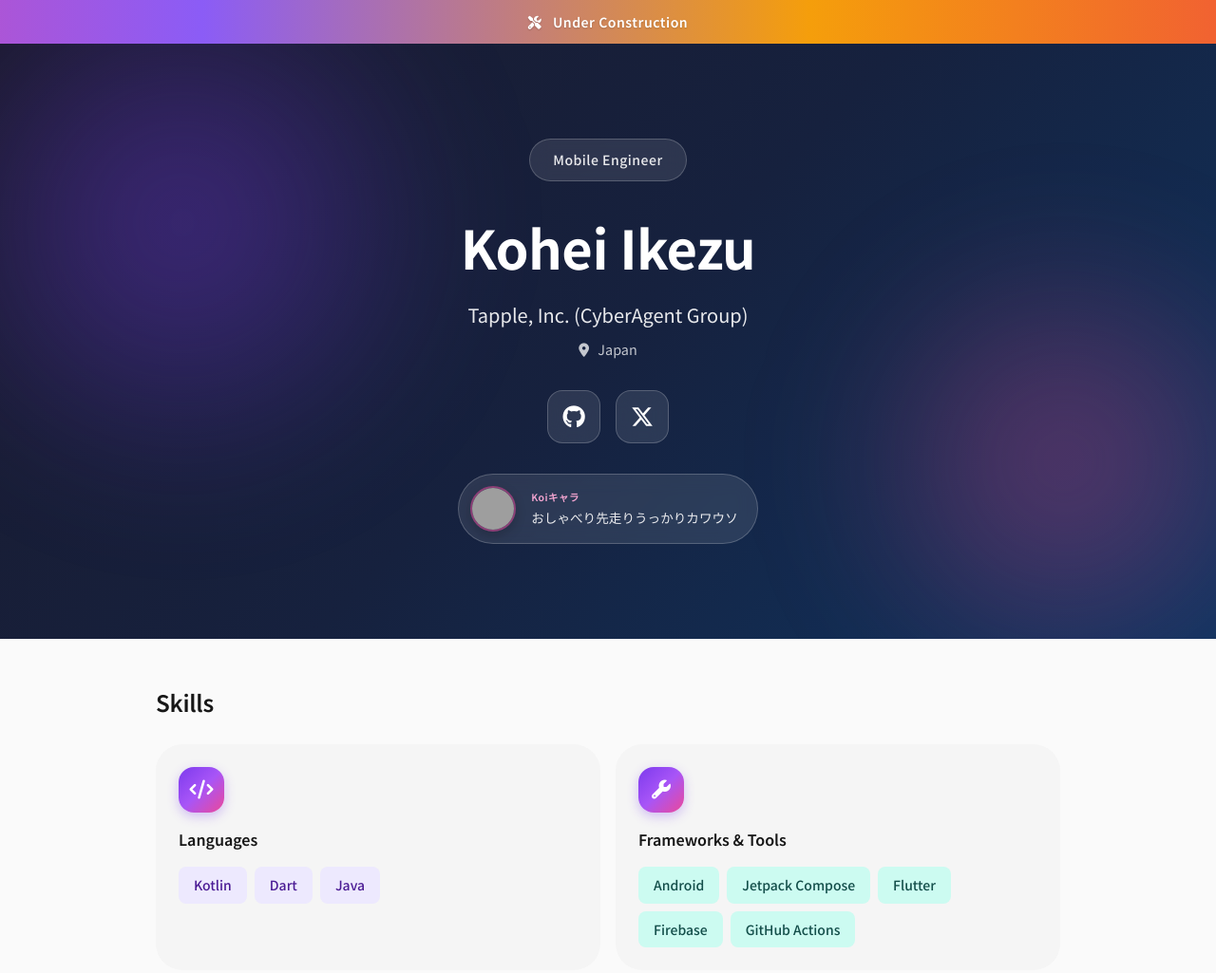
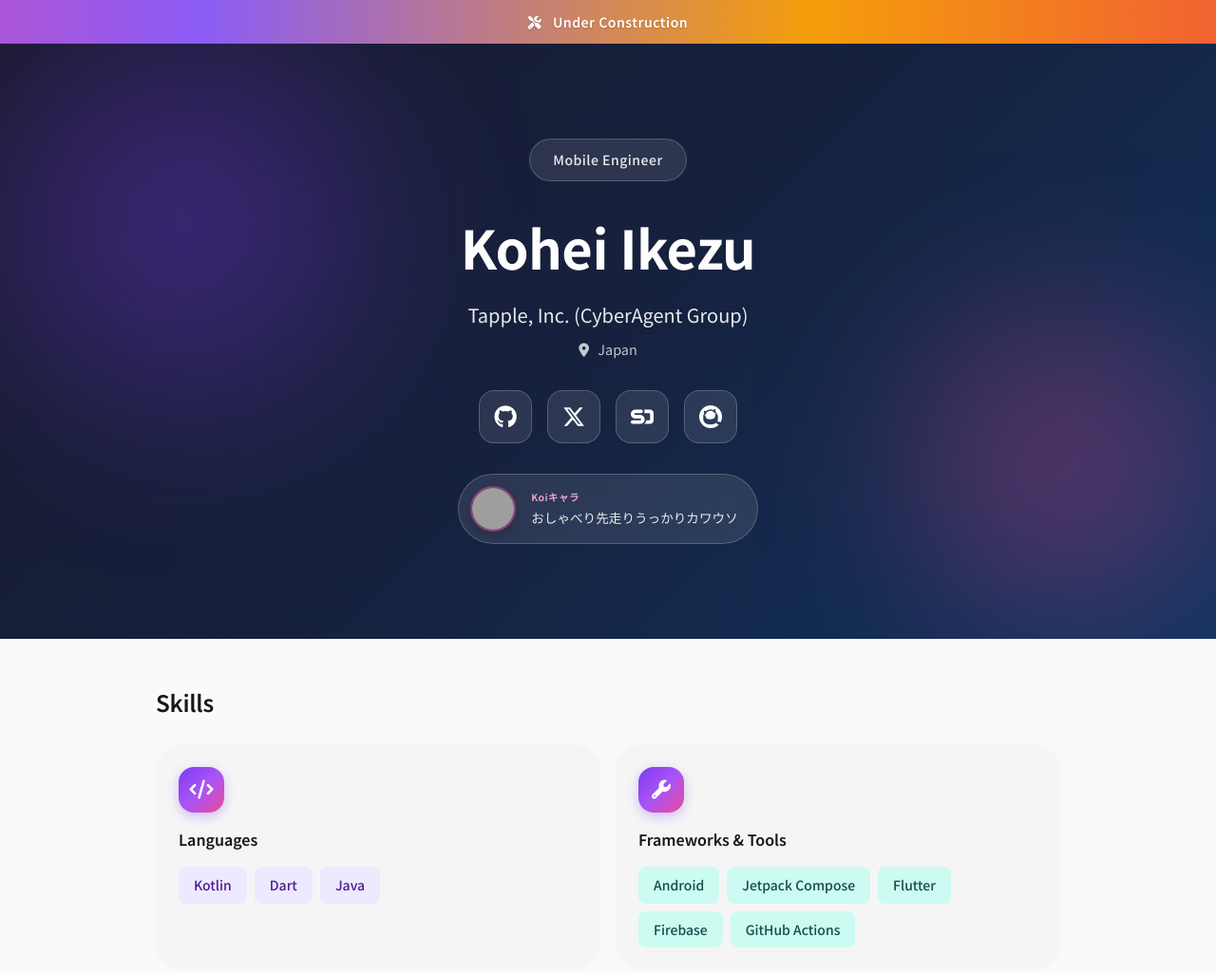
Before and after one commit to zoothezoo/zoothezoo.github.io, a plain HTML site: page index.html in a window 1280 px wide. Shown: the top 1025 px of the page at 95% size. Drawn offline with Linux system fonts and the light colour scheme; grey boxes are pictures that could not be loaded.

Commit message:
feat: add icon

```diff
--- a/index.html
+++ b/index.html
@@ -32,6 +32,12 @@
                     </a>
                     <a href="https://x.com/times_zoothezoo" target="_blank" class="social-fab">
                         <i class="fab fa-x-twitter"></i>
+                    </a>
+                    <a href="https://speakerdeck.com/zoothezoo" target="_blank" class="social-fab">
+                        <i class="fab fa-speaker-deck"></i>
+                    </a>
+                    <a href="https://qiita.com/zoothezoo" target="_blank" class="social-fab">
+                        <img src="assets/qiita-white-icon.png" alt="Qiita" class="social-icon">
                     </a>
                 </div>
                 <a href="https://koigram.net/koichara/diagnosis/result/s22or99u9s1u" target="_blank" class="hero-koichara">
--- a/style.css
+++ b/style.css
@@ -262,6 +262,11 @@ body {
     background: rgba(255, 255, 255, 0.2);
     border-color: rgba(255, 255, 255, 0.4);
     box-shadow: 0 20px 40px rgba(0, 0, 0, 0.3);
+}
+
+.social-icon {
+    width: 1.5rem;
+    height: 1.5rem;
 }
 
 /* Main Content */
```
Also changed, not shown: assets/qiita-white-icon.png (added).
